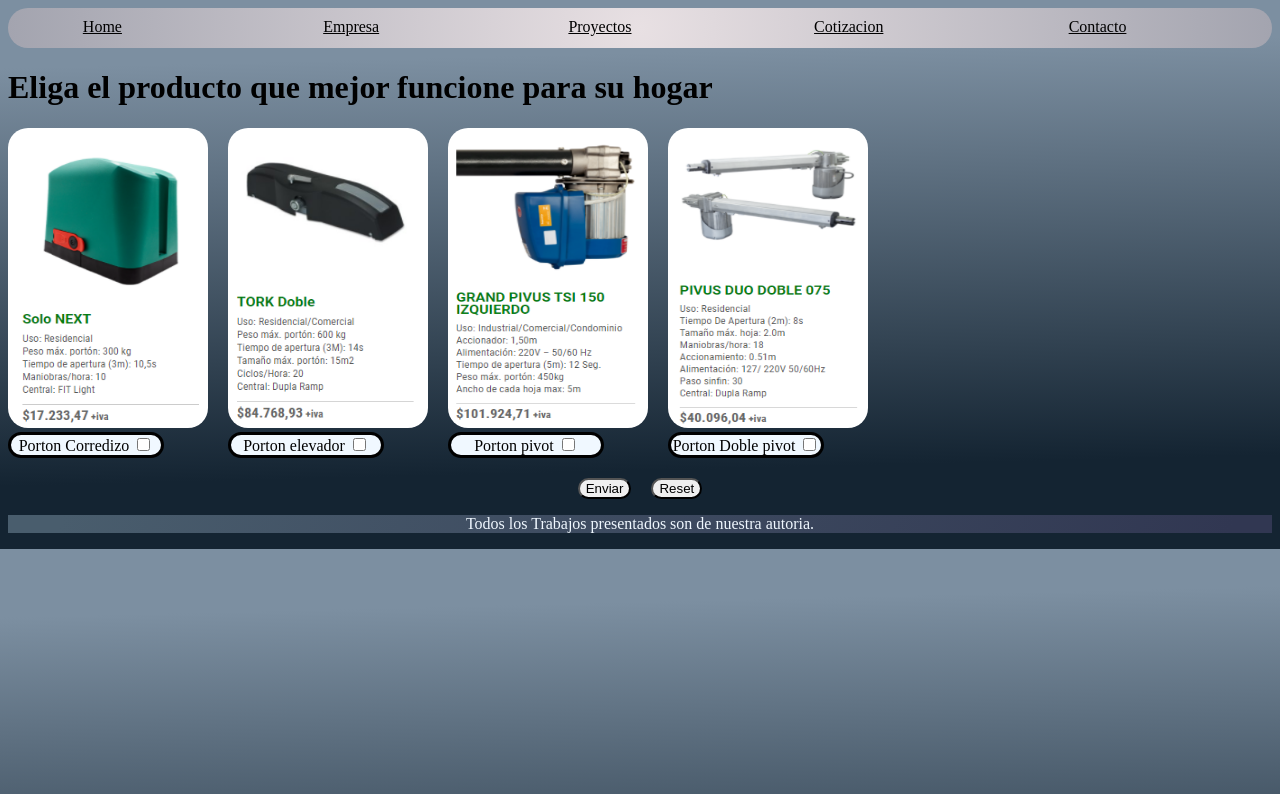
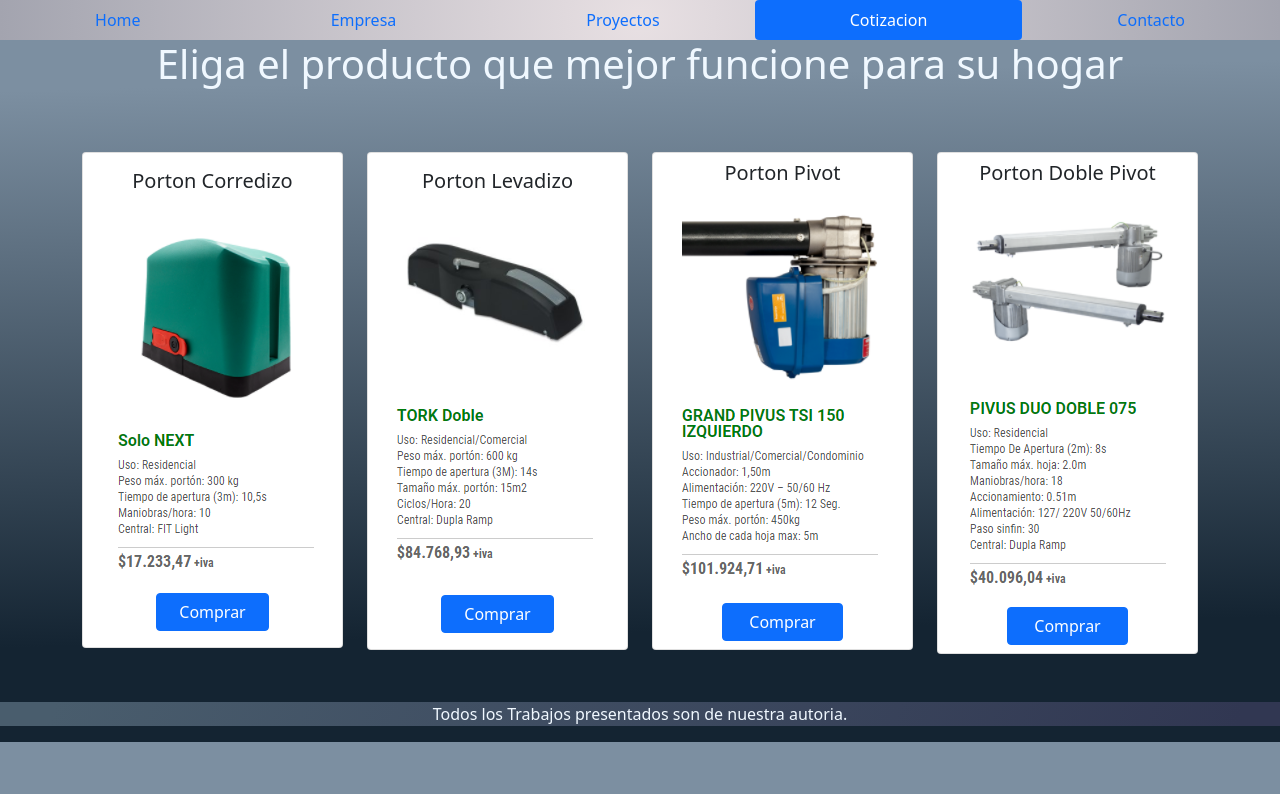
Before and after one commit to CurthbertAllgood/Desarrollo_Web, a plain HTML site: page pages/cotizacion.html in a window 1280 px wide. Drawn offline with nearby package versions, Linux system fonts and the light colour scheme.

Commit message:
actualizacion de pages con bootstrap

```diff
--- a/css/estilos.css
+++ b/css/estilos.css
@@ -6,8 +6,12 @@
     height: 762;
 
     }
+#menu{
+    background: rgb(232,224,227);
+        background: radial-gradient(circle, rgba(232,224,227,1) 0%, rgba(163,164,175,1) 100%);
+}
 
-    #menu{
+    #menu_{
         padding: 10px;
         background: rgb(232,224,227);
         background: radial-gradient(circle, rgba(232,224,227,1) 0%, rgba(163,164,175,1) 100%);
@@ -56,13 +60,14 @@
         text-align: center;
         justify-content: right;
         animation-name: fadeIn;
-        animation-duration: 6s;
+        animation-duration: 3s;
         display: block;
         margin-left: auto;
         margin-right: auto;
         border-style: ridge;
         border-color: black;
-        width: 80%;
+        width: 1000px;
+        height: 500px;
 
 
     }
@@ -82,7 +87,10 @@
         justify-content: center;
 
     }
-
+    h1{
+        color:aliceblue;
+        text-align: center;
+    }
     footer{
         color:aliceblue;
         text-align: center;
@@ -143,11 +151,28 @@
 
     }
     .formato_lista{
+        width: 200px;
+        height: 300px;
+    }
+    .formato_lista_{
         border: 20px;
         border-color: beige;
         border-radius: 20px;
         width: 200px;
         height: 300px;
+    }
+    .container{
+        margin-top: 110px !important;
+    }
+    .card{
+        border: none;
+        outline: none;
+        border-radius: 20px;
+        transition: transform .3s;
+    }
+    .card:hover{
+        transform: translateY(-15px);
+        transition: transform .3s;
     }
 .posicion_botones{
 
@@ -201,17 +226,17 @@
 
     @media screen and (max-width:600px){
 
-        #menu {
+        #menu{
             position:relative;
             flex-direction: row;
             display: flex;
-            margin:auto;
             justify-content: center;
             height: 50px;
             width: 600px;
-
         }
-
+        .titulo{
+            text-align: center;
+        }
 
         .logo{
             display: none;
--- a/pages/cotizacion.html
+++ b/pages/cotizacion.html
@@ -5,57 +5,90 @@
     <meta http-equiv="X-UA-Compatible" content="IE=edge">
     <meta name="viewport" content="width=device-width, initial-scale=1.0">
     <link rel="stylesheet" href="../css/estilos.css">
+    <link rel="stylesheet"href="https://cdnjs.cloudflare.com/ajax/libs/animate.css/4.1.1/animate.min.css"/>
+    <script src="https://kit.fontawesome.com/72a0e590b2.js" crossorigin="anonymous"></script>
+    <link rel="stylesheet" href="../libs/bootstrap/css/bootstrap.min.css">
     <title>Document</title>
 </head>
 <body>
+
     <div>
-    <ul id="menu">
-        <li class="flex_box"><a class="color"href="../index.html">Home</a></li>
-        <li class="flex_box"><a class="color"href="./empresa.html">Empresa</a></li>
-        <li class="flex_box"><a class="color"href="./proyectos.html">Proyectos</a></li>
-        <li class="flex_box"><a class="color"href="./cotizacion.html">Cotizacion</a></li>
-        <li class="flex_box"><a class="color"href="./contacto.html">Contacto</a></li>
-    </ul>
-    </div>
-    <h1>Eliga el producto que mejor funcione para su hogar</h1>
-    <div>
-        <form action="../Desarrollo_Web/formulario.txt" method="post">
-        <div id="cotizacion_grilla">
-        <section>
-            <div >
-                <img class="formato_lista"src="../assets/images/Image 9.png" alt="Corredizo">
-                <div class="formato_boton"> <label for="Porton Corredizo">Porton Corredizo</label>
-                    <input type="checkbox" value="Corredizo">
+        <div id="menu">
+            <nav class="nav nav-pills flex-column flex-sm-row">
+                    <a class="flex-sm-fill text-sm-center nav-link" aria-current="page" href="../index.html">Home</a>
+                    <a class="flex-sm-fill text-sm-center nav-link " href="./empresa.html">Empresa</a>
+                    <a class="flex-sm-fill text-sm-center nav-link" href="./proyectos.html">Proyectos</a>
+                    <a class="flex-sm-fill text-sm-center nav-link active" href="./cotizacion.html">Cotizacion</a>
+                    <a class="flex-sm-fill text-sm-center nav-link" href="./contacto.html">Contacto</a>
+            </nav>
+        </div>
+    <h1 class="titulo" >Eliga el producto que mejor funcione para su hogar</h1>
+
+    <div class="container mb-5 mt-5">
+        <div class="row">
+            <!--carta 1-->
+            <div class="col-md-3">
+                <div class="card mt-3">
+                    <div class="product-1 align-items-center p-3 text-center">
+                        <h5>Porton Corredizo</h5>
+                        <img src="../assets/images/Image 9.png" alt="Corredizo" class="rounded-3">
+                        <div class="mt-3 info">
+                            <div class="d-grid gap-2 col-6 mx-auto">
+                                <button class="btn btn-primary" type="button">Comprar</button>
+                            </div>
+                        </div>
+                    </div>
                 </div>
             </div>
-        </section>
-        <section>
-            <img class="formato_lista" src="../assets/images/Image 10.png" alt="levador">
-                <div class="formato_boton"><label for="Porton Levador">Porton elevador</label>
-                    <input type="checkbox" value="elevador">
+        <!--carta 2-->
+            <div class="col-md-3">
+                <div class="card mt-3">
+                    <div class="product-1 align-items-center p-3 text-center">
+                        <h5>Porton Levadizo</h5>
+                        <img src="../assets/images/Image 10.png" alt="Levatdizo" class="rounded-3">
+                        <div class="mt-4 info">
+                            <div class="d-grid gap-2 col-6 mx-auto">
+                                <button class="btn btn-primary" type="button">Comprar</button>
+                            </div>
+                        </div>
+                    </div>
                 </div>
-        </section>
-        <section>
-            <img  class="formato_lista"src="../assets/images/Image 11.png" alt="pivot">
-                <div class="formato_boton"><label for="Porton pivot">Porton pivot</label>
-                    <input type="checkbox" value="pivot">
+            </div>
+        <!--carta 3-->
+        <div class="col-md-3">
+            <div class="card mt-3">
+                <div class="product-1 align-items-center p-2 text-center">
+                    <h5>Porton Pivot</h5>
+                    <img src="../assets/images/Image 11.png" alt="Pivot" class="rounded-3">
+                    <div class="mt-3 info">
+                        <div class="d-grid gap-2 col-6 mx-auto">
+                            <button class="btn btn-primary" type="button">Comprar</button>
+                        </div>
+                    </div>
                 </div>
-            </section>
-        <section>
-            <img class="formato_lista"src="../assets/images/Image 13.png"" alt="Doble pivot">
-                <div class="formato_boton">
-                    <label for="Porton Doble pivot">Porton Doble pivot</label>
-                    <input type="checkbox" value="Doble Pivot">
+            </div>
+        </div>
+    <!--carta 4-->
+    <div class="col-md-3">
+        <div class="card mt-3">
+            <div class="product-1 align-items-center p-2 text-center">
+                <h5>Porton Doble Pivot</h5>
+                <img src="../assets/images/Image 13.png" alt="Doble Pivot" class="rounded-3">
+                <div class="mt-3 info">
+                    <div class="d-grid gap-2 col-6 mx-auto">
+                        <button class="btn btn-primary" type="button">Comprar</button>
+                    </div>
                 </div>
-        </section>
+            </div>
+        </div>
     </div>
-    </form>
-        <div class="posicion_botones" >
-            <input  class="botones" type="submit" value="Enviar">
-            <input  class="botones" type="reset" name="Borrar">
+    <!--carta 5-->
         </div>
+    </div>
+
         <footer>
             <p>Todos los Trabajos presentados son de nuestra autoria.</p>
         </footer>
+        <script src="../libs/bootstrap/js/bootstrap.min.js"> </script>
 </body>
 </html>
```
Also changed, not shown: index.html (+36 -11 lines), pages/contacto.html (+13 -9 lines), pages/empresa.html (+13 -9 lines), pages/proyectos.html (+14 -8 lines).
